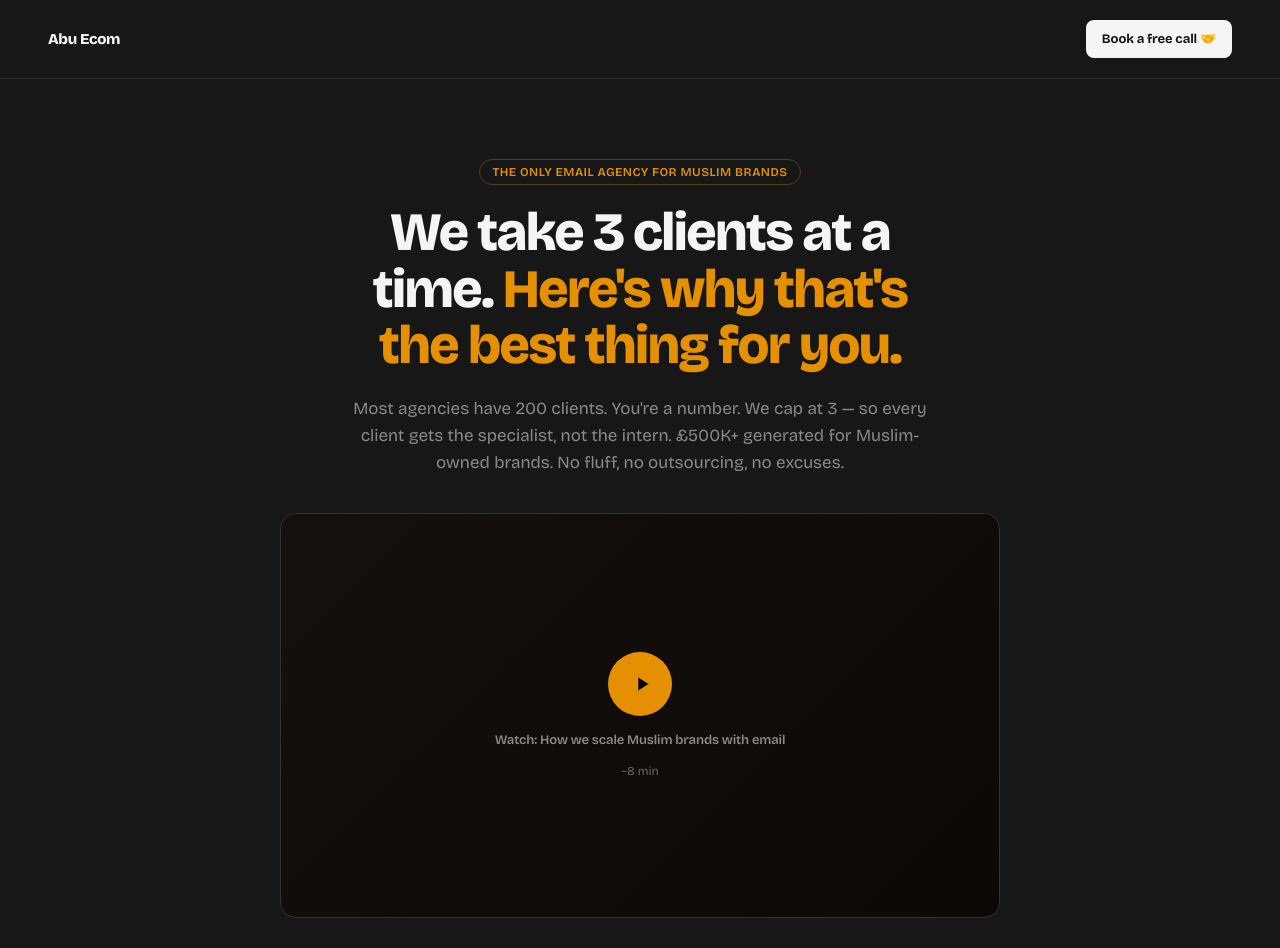
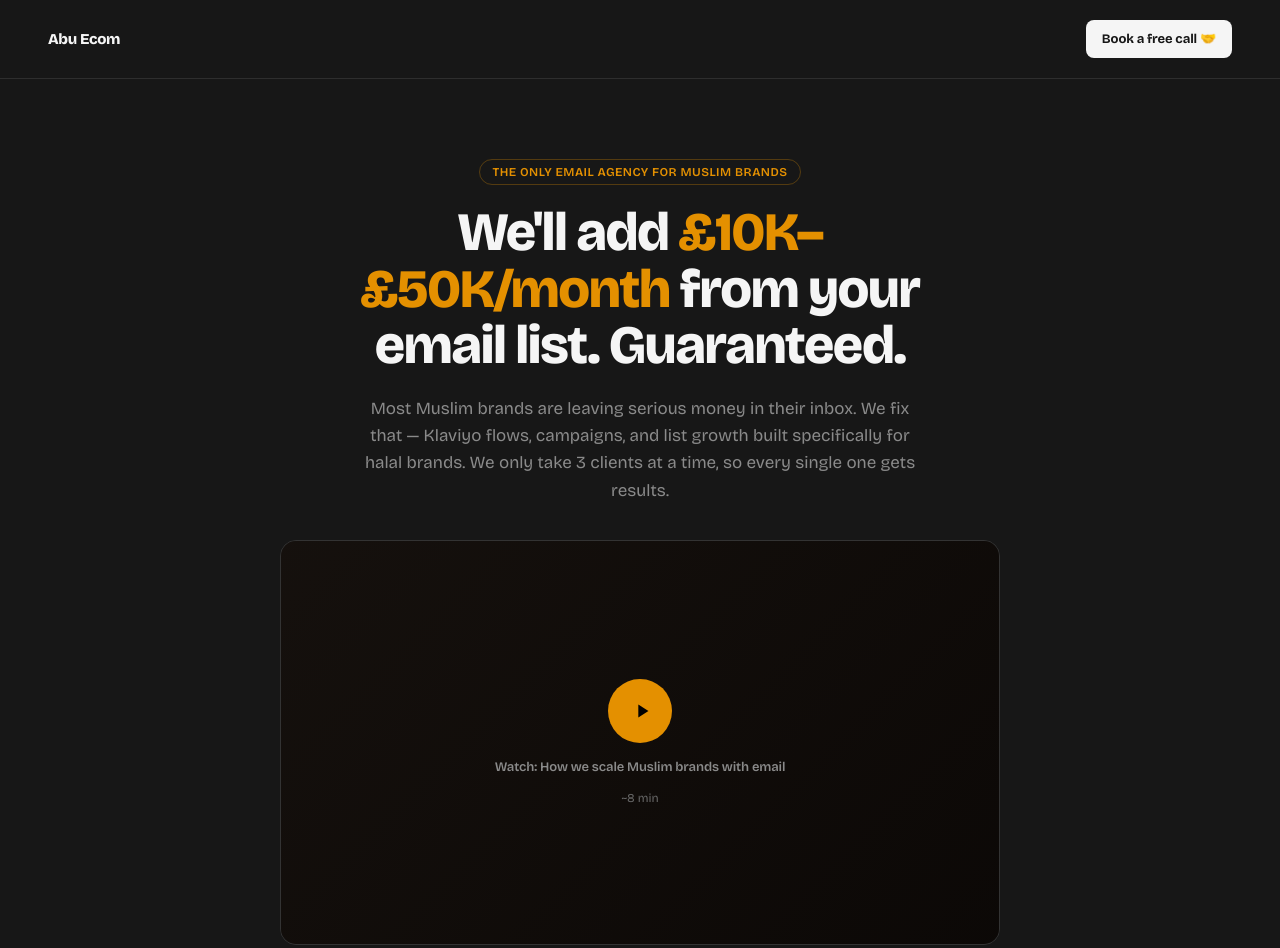
Before and after one commit to MohamudMussa/abuecom, a website: page offer.html in a window 1280 px wide. Shown: the top 948 px of the page. Drawn offline with nearby package versions, Linux system fonts and the light colour scheme.

Commit message:
Restore killer headline on offer page

```diff
--- a/offer.html
+++ b/offer.html
@@ -468,8 +468,8 @@
 <!-- HERO -->
 <div class="hero">
   <span class="hero-eyebrow">The only email agency for Muslim brands</span>
-  <h1>We take 3 clients at a time. <span>Here's why that's the best thing for you.</span></h1>
-  <p class="hero-sub">Most agencies have 200 clients. You're a number. We cap at 3 — so every client gets the specialist, not the intern. £500K+ generated for Muslim-owned brands. No fluff, no outsourcing, no excuses.</p>
+  <h1>We'll add <span>£10K–£50K/month</span> from your email list. Guaranteed.</h1>
+  <p class="hero-sub">Most Muslim brands are leaving serious money in their inbox. We fix that — Klaviyo flows, campaigns, and list growth built specifically for halal brands. We only take 3 clients at a time, so every single one gets results.</p>
 
   <!-- VSL -->
   <div class="vsl-wrap">
```
